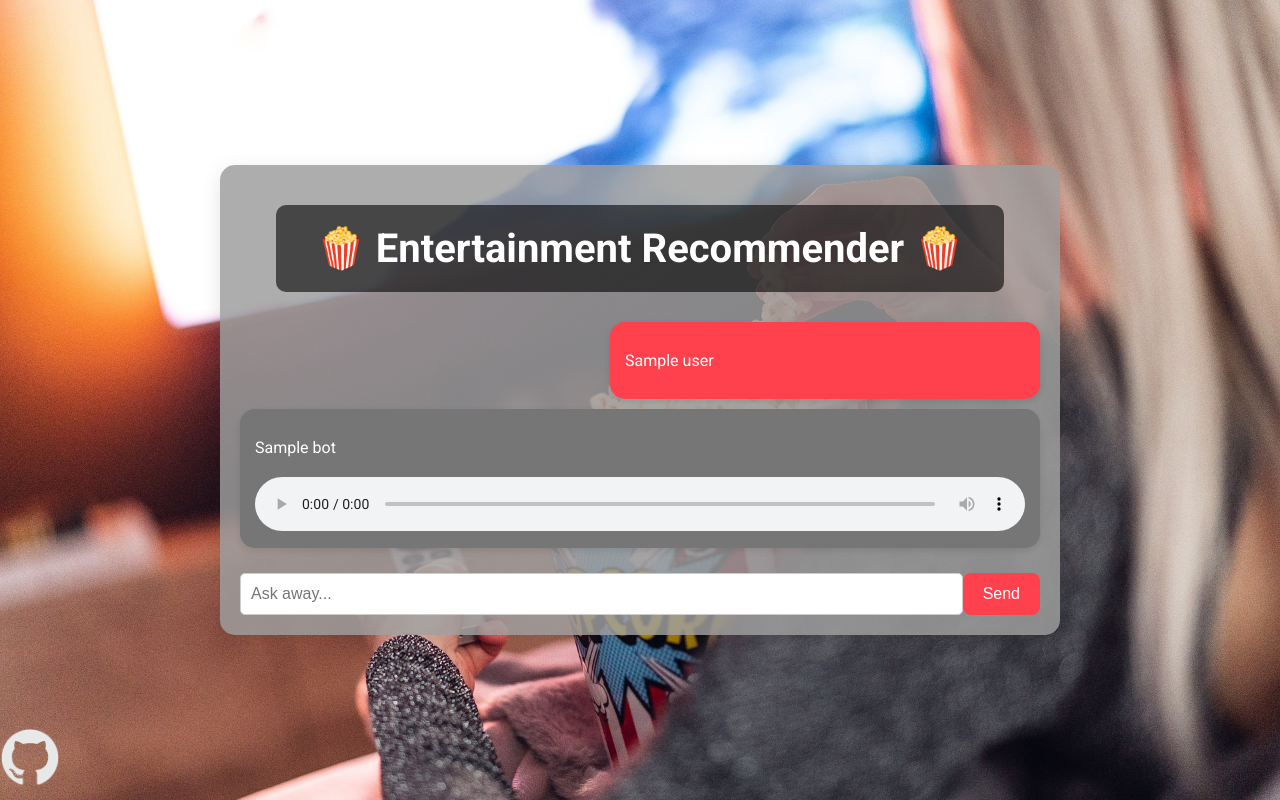
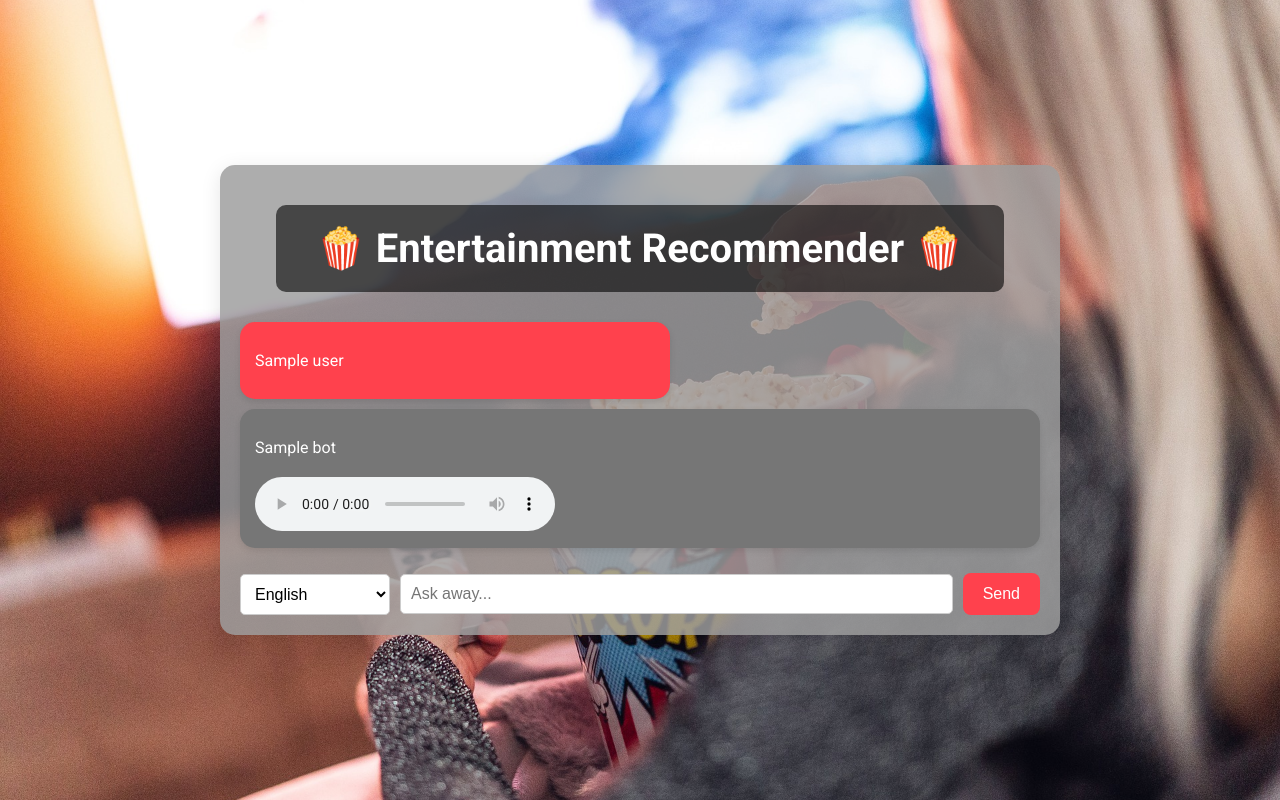
Before and after one commit to SammyAlawar/Recommender, a Flask app: template templates/chat.html in a window 1280 px wide. Run offline with Flask 3, Linux system fonts and the light colour scheme; the template is opened without the code that fills it: most values are stand-ins (such as "Sample title", 1, 10 or a date in 2020).

Commit message:
added diff language option

```diff
--- a/app.py
+++ b/app.py
@@ -2,6 +2,7 @@ from flask import Flask, render_template, request, send_from_directory
 from main import chat_with_bot, text_to_speech
 from pathlib import Path
 import uuid
+import sys_msg
 
 app = Flask(__name__)
 
@@ -21,11 +22,20 @@ def home():
     audio_filename = None
 
     if request.method == "POST":
-        # Get user input
+        # Get user input and language selection
         user_input = request.form["user_input"]
+        selected_language = request.form["language"]
+
+        # Choose the system message based on the language
+        if selected_language == "ar":
+            system_message = sys_msg.system_message_ar
+        else:
+            system_message = sys_msg.system_message
+
+
 
         # Get bot response
-        bot_reply, chat_history = chat_with_bot(user_input, chat_history)
+        bot_reply, chat_history = chat_with_bot(user_input, chat_history, system_message)
 
         # Generate unique audio file for the bot reply
         audio_filename = text_to_speech(bot_reply)
@@ -39,6 +49,7 @@ def home():
 
 
 
+
 # Route to serve the audio files
 @app.route("/speech/<filename>")
 def serve_audio(filename):
--- a/main.py
+++ b/main.py
@@ -4,6 +4,8 @@ from pathlib import Path
 from openai import OpenAI
 from dotenv import load_dotenv, find_dotenv
 import sys_msg
+
+
 
 # Load environment variables from .env file
 load_dotenv(find_dotenv())
@@ -58,18 +60,18 @@ def validate_history(history):
             raise ValueError(f"Malformed API history entry: {msg}")
 
 
-# Function to generate chatbot responses
-def chat_with_bot(user_input, chat_history):
+def chat_with_bot(user_input, chat_history, system_message):
     """
     Generates a chatbot response based on user input and updates the conversation history.
     Args:
         user_input (str): The user's input message.
         chat_history (list): The conversation history for the frontend.
+        system_message (str): The system message to initialize the chatbot.
     Returns:
         tuple: The assistant's reply and the updated chat_history.
     """
     # Maintain a separate history for OpenAI API
-    api_history = [{"role": "system", "content": sys_msg.system_message}]
+    api_history = [{"role": "system", "content": system_message}]
     for entry in chat_history:
         if "user" in entry:
             api_history.append({"role": "user", "content": entry["user"]})
--- a/templates/chat.html
+++ b/templates/chat.html
@@ -73,72 +58,53 @@
             max-width: 50%;
             background-color: #ff414d;
             color: white;
-            position: relative; /* Enable positioning */
-            left: 370px; /* Adjust position from the right */
-            resize: none;
-            margin-top: 10px;
         }
 
         .bot {
             align-self: flex-start;
             background-color: #767676;
             color: #ffffff;
-            max-width: 100%;
-            right: 1;
         }
 
-        .loading {
-            font-size: 16px;
-            font-weight: 500;
-            color: #333;
-        }
-
-        .dots {
-            display: inline-block;
-        }
-
-        .dots span {
-            display: inline-block;
-            width: 8px;
-            height: 8px;
-            margin: 0 2px;
-            background-color: #ffffff;
-            border-radius: 50%;
-            animation: blink 1.5s infinite ease-in-out;
-        }
-
-        .dots span:nth-child(2) {
-            animation-delay: 0.2s;
-        }
-
-        .dots span:nth-child(3) {
-            animation-delay: 0.4s;
-        }
-
-        @keyframes blink {
-            0%, 80%, 100% {
-                transform: scale(0);
-            }
-            40% {
-                transform: scale(1);
-            }
-        }
-
-        form {
+        /* Form Container */
+        .form-container {
             display: flex;
+            justify-content: center;
+            align-items: center;
             margin-top: 15px;
         }
 
-        form input[type="text"] {
-            flex: 1;
+        /* Input Group */
+        .input-group {
+            display: flex;
+            align-items: center;
+            width: 100%;
+            max-width: 800px;
+            gap: 10px; /* Spacing between elements */
+        }
+
+        /* Language Dropdown */
+        .language-dropdown {
+            padding: 10px;
+            font-size: 16px;
+            border: 1px solid #cccccc;
+            border-radius: 5px;
+            background-color: #ffffff;
+            flex: 0 0 150px; /* Fixed width for dropdown */
+        }
+
+        /* Input Field */
+        #user-input {
+            flex: 1; /* Take remaining space */
             padding: 10px;
             border: 1px solid #cccccc;
             border-radius: 5px;
             font-size: 16px;
         }
 
+        /* Send Button */
         form button {
-            background-color: #ff414d; /* Bright red */
+            background-color: #ff414d;
             color: #ffffff;
             border: none;
             padding: 12px 20px;
@@ -146,57 +112,17 @@
             border-radius: 8px;
             cursor: pointer;
             transition: background-color 0.3s ease, transform 0.2s ease;
+            flex-shrink: 0;
         }
 
         form button:hover {
-            background-color: #ffb400; /* Golden yellow */
+            background-color: #ffb400;
             transform: scale(1.05);
         }
-
-
-        audio {
-            width: 100%;
-            outline: none;
-            color: #ffffff;
-        }
-        .footer {
-            position: fixed; /* Keeps it in place */
-            bottom: 0; /* Anchors it to the bottom of the page */
-            left: 0;
-            right: 1;
-            width: 0%; /* Stretches it across the screen */
-            background-color: transparent; /* Matches your theme */
-            color: #972525;
-            text-align: center;
-            padding: 10px 0;
-            font-size: 14px;
-            box-shadow: 0 -2px 5px rgba(0, 0, 0, 0.1);
-        }
-
-
-
-        .github-link {
-            display: inline-block;
-            text-decoration: none;
-        }
-
-        .github-logo {
-            width: 60px;
-            height: 60px;
-            filter: invert(1); /* Makes the logo white to match a dark background */
-            transition: transform 0.3s ease;
-        }
-
-        .github-logo:hover {
-            transform: scale(1.1); /* Slight zoom-in effect on hover */
-        }
-
-
     </style>
 </head>
 <body>
     <div class="chat-container">
-
         <h1>🍿 Entertainment Recommender 🍿</h1>
 
         <!-- Chat history -->
@@ -216,17 +142,17 @@
         </div>
 
         <!-- Input form -->
-        <form id="chat-form" method="POST">
-            <input type="text" id="user-input" name="user_input" placeholder="Ask away..." required>
-            <button type="submit">Send</button>
+        <form id="chat-form" method="POST" class="form-container">
+            <div class="input-group">
+                <select id="language-select" name="language" class="language-dropdown" required>
+                    <option value="en" selected>English</option>
+                    <option value="ar">Arabic</option>
+                </select>
+                <input type="text" id="user-input" name="user_input" placeholder="Ask away..." required>
+                <button type="submit">Send</button>
+            </div>
         </form>
     </div>
-    <div class="footer">
-        <a href="https://github.com/SammyAlawar/Recommender" target="_blank" class="github-link">
-            <img src="/static/github_logo.webp" alt="GitHub Logo" class="github-logo">
-        </a>
-    </div>
-
 
     <script>
         const form = document.getElementById("chat-form");
@@ -234,21 +160,22 @@
         const sendButton = form.querySelector("button");
 
         form.addEventListener("submit", function (event) {
-            event.preventDefault(); // Prevent default form submission
+            event.preventDefault();
 
             const userInput = document.getElementById("user-input").value;
+            const selectedLanguage = document.getElementById("language-select").value;
 
-            // Disable the send button
+            console.log(`User Input: ${userInput}`);
+            console.log(`Selected Language: ${selectedLanguage}`);
+
             sendButton.disabled = true;
 
-            // Append user's input to the chat history
             chatHistory.innerHTML += `
                 <div class="chat-bubble user">
                     <p>${userInput}</p>
                 </div>
             `;
 
-            // Add a placeholder for the bot's response with the spinning dots animation
             const botResponsePlaceholder = document.createElement("div");
             botResponsePlaceholder.className = "chat-bubble bot";
             botResponsePlaceholder.innerHTML = `
@@ -260,17 +187,16 @@
             `;
             chatHistory.appendChild(botResponsePlaceholder);
 
-            // Send user input to the backend
             fetch("/", {
                 method: "POST",
                 headers: {
                     "Content-Type": "application/x-www-form-urlencoded"
                 },
-                body: new URLSearchParams({ user_input: userInput })
+                body: new URLSearchParams({ user_input: userInput, language: selectedLanguage })
             })
-            .then(response => response.json()) // Parse JSON response
+            .then(response => response.json())
             .then(data => {
-                // Replace the placeholder with the bot's actual response
+                console.log("Response from server:", data);
                 botResponsePlaceholder.innerHTML = `
                     <p>${data.bot_reply}</p>
                     <audio class="audio" controls>
```
Also changed, not shown: other parts of templates/chat.html (+8 -30 lines), sys_msg.py (+16 -0 lines), 6 other files.
